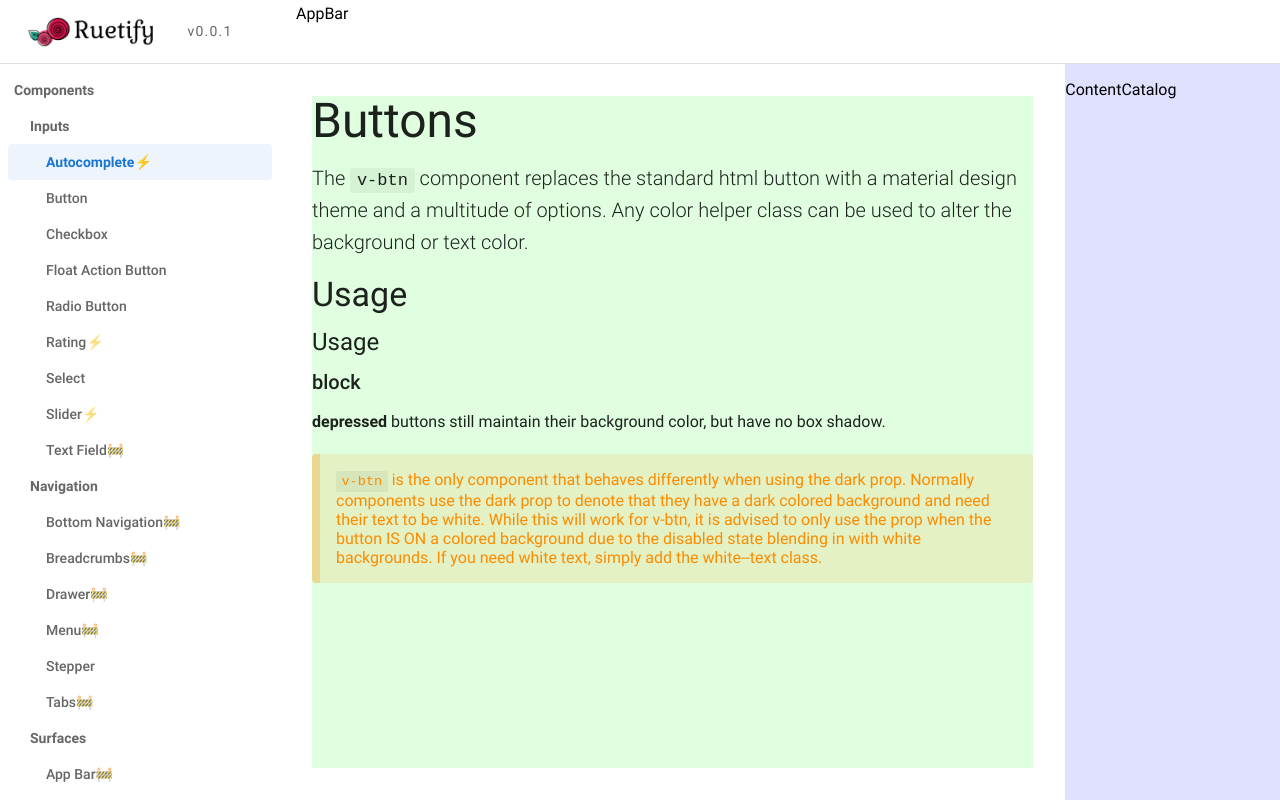
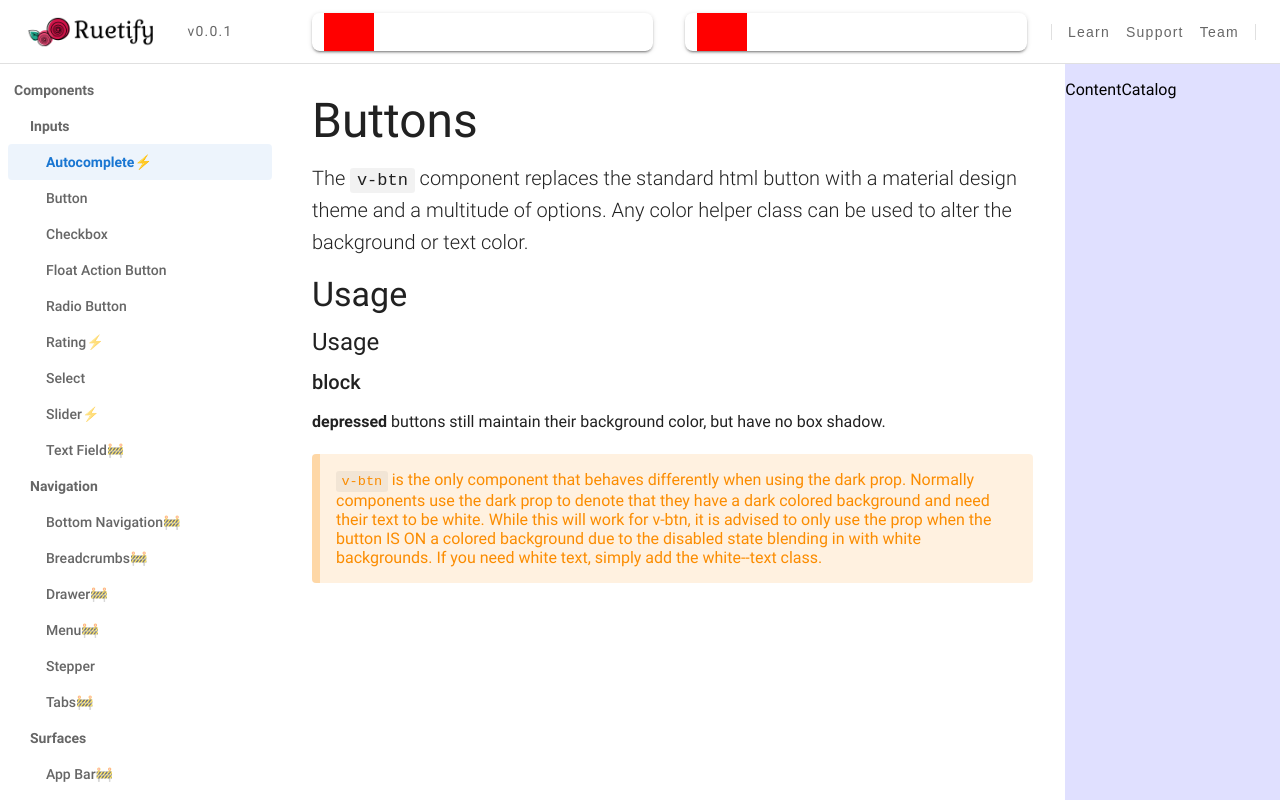
Before and after one commit to KyLoc20/Ruetify-UI, a Next.js app: page / in a window 1280 px wide. Built offline with nearby package versions, Linux system fonts and the light colour scheme.

Commit message:
[AppBar] start

```diff
--- a/components/AppBar.jsx
+++ b/components/AppBar.jsx
@@ -2,17 +2,93 @@ import * as React from "react";
 import styled from "@emotion/styled";
 const Component = styled("section")`
   position: fixed;
-  disply:flex;
+  display: flex;
   align-items: center;
-  justify-content: space-between;
+  justify-content: flex-start;
   box-sizing: border-box;
-  width: 100%;
+  width: calc(100% - 280px);
   padding: 4px 16px;
   height: 64px;
   border-bottom: solid 1px rgba(0, 0, 0, 0.12);
+  overflow: hidden;
+`;
+const Spacing = styled("div")`
+  flex: 1;
+  height: 100%;
+`;
+const SearchInputComponent = styled("section")`
+  display: flex;
+  box-sizing: border-box;
+  width: 450px;
+  height: 38px;
+  border-radius: 8px;
+  box-shadow: 0 3px 1px -2px rgba(0, 0, 0, 0.2), 0 2px 2px 0 rgba(0, 0, 0, 0.2),
+    0 1px 5px 0 rgba(0, 0, 0, 0.14);
+  padding: 0 12px;
+  margin: 0 16px;
+  .test {
+    min-width: 50px;
+    height: 100%;
+    background: red;
+  }
 `;
 
+function SearchInput(props) {
+  return (
+    <SearchInputComponent className="search-input">
+      <span className="test"></span>
+    </SearchInputComponent>
+  );
+}
+const DividerComponent = styled("div")`
+  height: 16px;
+  border-right:solid 1px rgba(0, 0, 0, 0.12);
+  max-height: calc(100% - 16px);
+  margin: auto 8px;
+`;
+function Divider() {
+  return <DividerComponent className="divider"></DividerComponent>;
+}
+const ButtonDefaultRemoval = styled("button")`
+  margin: 0;
+  outline: none;
+  border: none;
+  cursor: pointer;
+  user-select: none;
+  background: transparent;
+`;
+const ButtonComponent = styled(ButtonDefaultRemoval)`
+  display: inline-flex;
+  position: relative;
+  align-items: center;
+  justify-content: center;
+  height: 36px;
+  padding: 0 8px;
+  color: rgba(0, 0, 0, 0.6);
+  font-size: 0.875rem;
+  letter-spacing: 0.0892857143em;
+  border-radius: 4px;
+  transition: background 280ms cubic-bezier(0.4, 0, 0.2, 1) 0ms;
+  &:hover {
+    background: rgba(0, 0, 0, 0.08);
+  }
+`;
+function Button(props) {
+  return <ButtonComponent className="btn">{props.children}</ButtonComponent>;
+}
 /* For Content Catalog */
 export default function AppBar(props) {
-  return <Component>AppBar</Component>;
+  return (
+    <Component className="app-bar">
+      <Spacing></Spacing>
+      <SearchInput></SearchInput>
+      <SearchInput></SearchInput>
+      <Divider></Divider>
+      <Button>Learn</Button>
+      <Button>Support</Button>
+      <Button>Team</Button>
+      <Divider></Divider>
+
+    </Component>
+  );
 }
--- a/components/MainContext.jsx
+++ b/components/MainContext.jsx
@@ -12,7 +12,6 @@ const Context = styled("section")`
   margin: 0 auto;
   width: 100%;
   max-width: 868px;
-  background: rgba(0, 255, 0, 0.12);
 `;
 export default function MainContext(props) {
   return (
```
